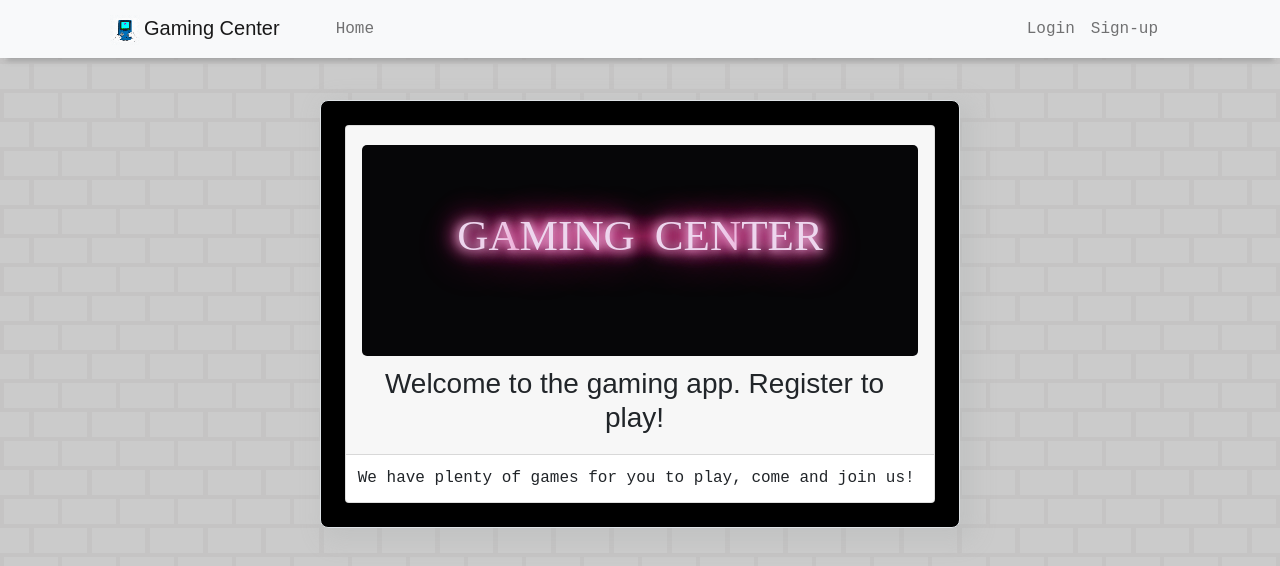
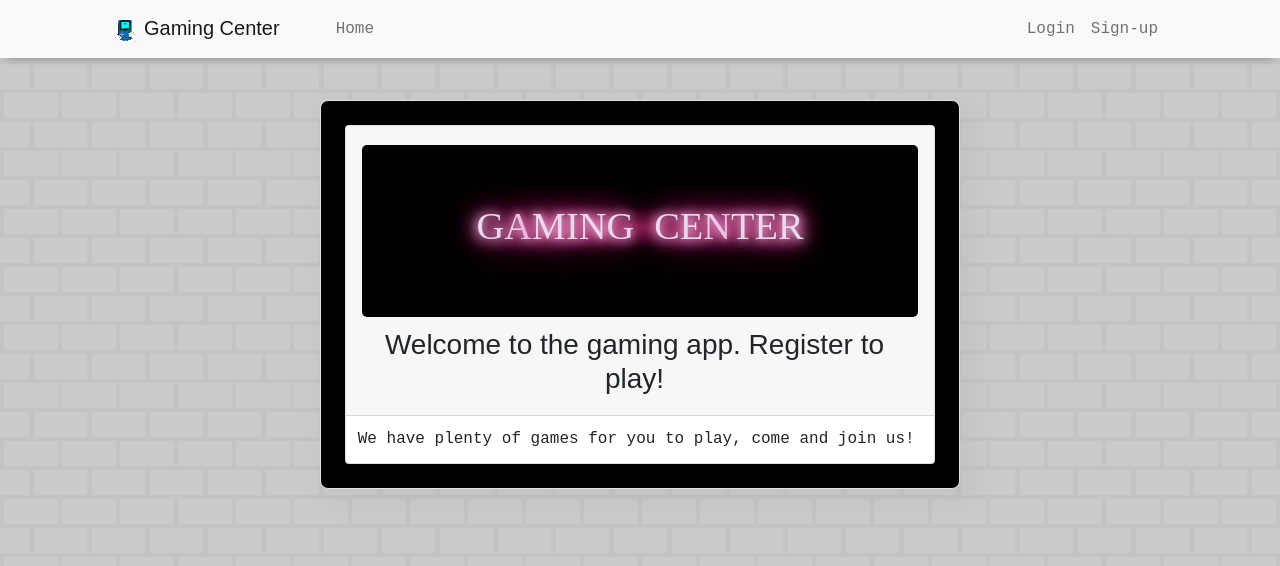
Before and after one commit to RolfHegr/game_project_app, a React (Create React App) app in the folder gaming_app_front_end/: page / in a window 1280 px wide. Shown: the top 566 px of the page. Built offline with nearby package versions, Linux system fonts and the light colour scheme.

Commit message:
flexing title

```diff
--- a/gaming_app_front_end/src/candy_components/ScoreBoard.jsx
+++ b/gaming_app_front_end/src/candy_components/ScoreBoard.jsx
@@ -5,6 +5,7 @@ const ScoreBoard = ({ score }) => {
   return (
     <div className="score-board">
       <div className="p1">Your current score: {score}</div>
+      <div className="p1">Score to beat: </div>
     </div>
   );
 };
--- a/gaming_app_front_end/src/css/HomePage.css
+++ b/gaming_app_front_end/src/css/HomePage.css
@@ -36,7 +36,8 @@
   display: flex;
   justify-content: center;
   align-items: center;
-  background: var(background);
+  flex-wrap: wrap;
+  background-color: black;
 }
 
 .container-again {
@@ -44,6 +45,7 @@
   font-size: 1.5rem;
   display: flex;
   flex-direction: column;
+  flex-wrap: wrap;
 }
 
 @import url("https://fonts.googleapis.com/css2?family=Press+Start+2P&family=Roboto+Mono:wght@300;400&family=Rubik:wght@500&display=swap");
@@ -53,9 +55,9 @@
   justify-content: center;
   align-items: center;
   flex-direction: row;
-  margin: 25% 50% 15% 50%;
+  flex-wrap: wrap;
   width: 100%;
-  height: 100%;
+  margin: 25% 50% 10% 50%;
   background-image: radial-gradient(
     ellipse 50% 35% at 50% 50%,
     #6b1839,
@@ -65,7 +67,7 @@
   letter-spacing: 5;
   font-family: "Press Start 2P", cursive;
   text-transform: uppercase;
-  font-size: 1.8em;
+  font-size: 1.6em;
   color: #ffe6ff;
   text-shadow: 0 0 0.6rem #ffe6ff, 0 0 1.5rem #ff65bd,
     -0.2rem 0.1rem 1rem #ff65bd, 0.2rem 0.1rem 1rem #ff65bd,
```
